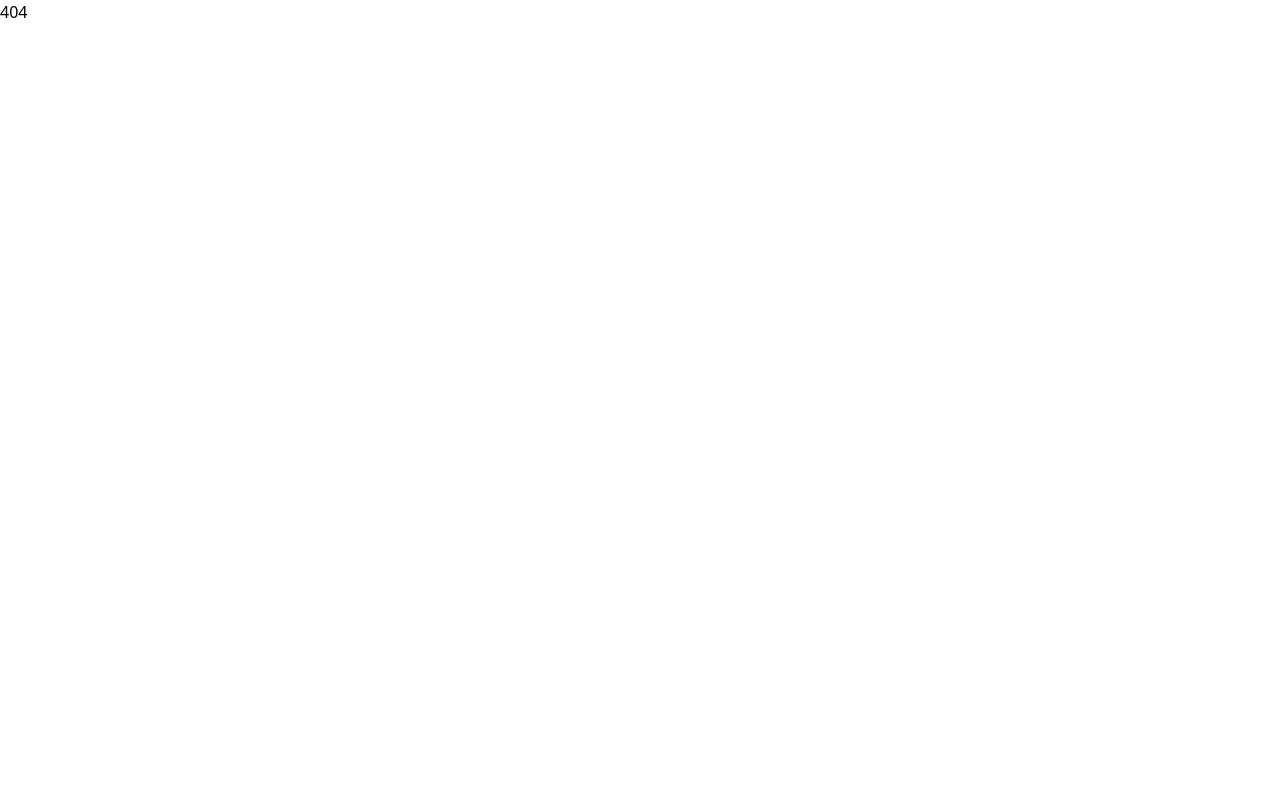
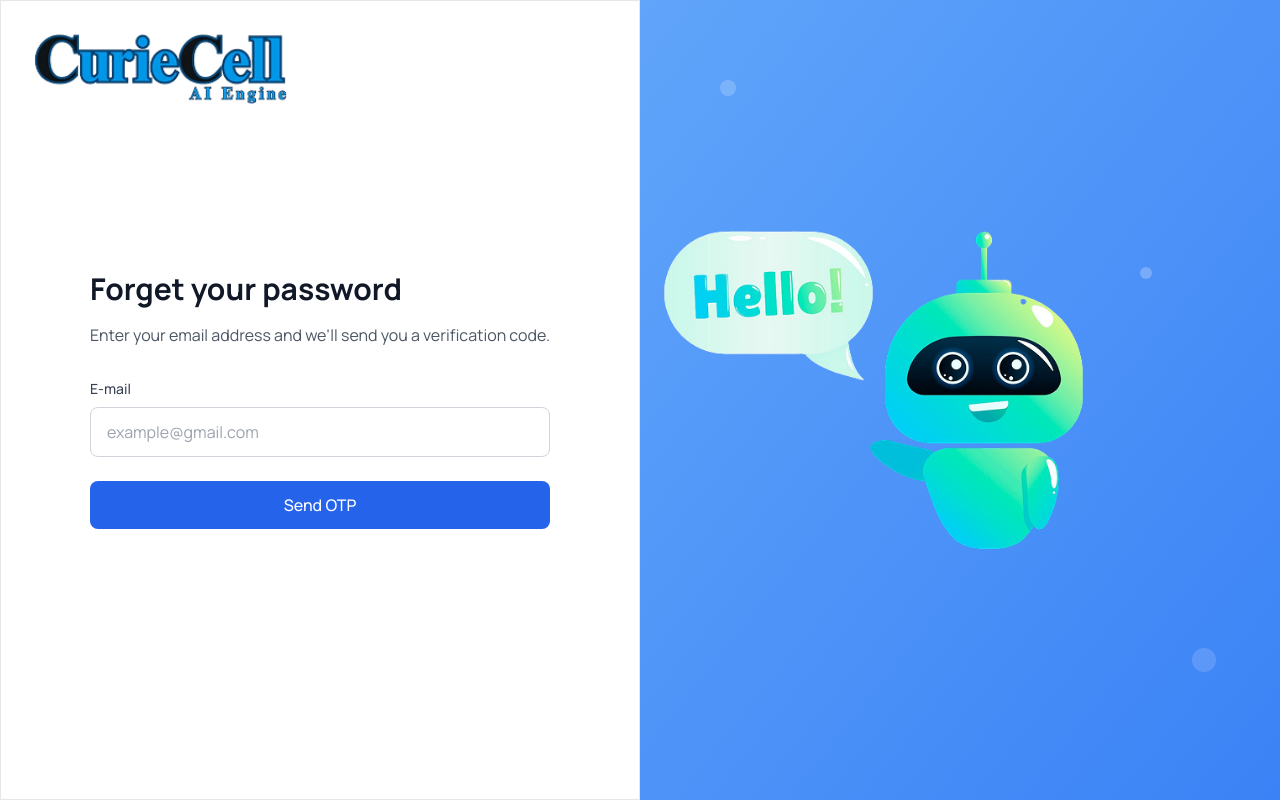
Before and after one commit to Sanjida-Khanam778/sidharth-multiai, a React (Vite) app: page /forget-password in a window 1280 px wide. Before the commit this address had no page. Built offline with nearby package versions, Linux system fonts and the light colour scheme.

Commit message:
add forget password page

```diff
--- a/src/Pages/Auth/SignIn.jsx
+++ b/src/Pages/Auth/SignIn.jsx
@@ -17,35 +17,33 @@ export default function SignInForm() {
   return (
     <div className="h-screen flex font-manrope  ">
       {/* Left Side - Sign In Form */}
-    <Link to="/">
-    <div className="mb-8 p-8 absolute">
-        <img src={logo} alt="logo" className="w-32 md:w-48 lg:w-64" />
-      </div>
-    </Link>
+      <Link to="/">
+        <div className="mb-8 p-8 absolute">
+          <img src={logo} alt="logo" className="w-32 md:w-48 lg:w-64" />
+        </div>
+      </Link>
       <div className="w-1/2 bg-white p-8 flex flex-col border justify-center">
-        <div className="w-full max-w-sm mx-auto">
+        <div className="w-10/12 mx-auto">
           {/* Logo */}
 
           {/* Sign In Header */}
-          <div className="mb-6">
-            <h2 className="text-4xl font-bold text-gray-900 mb-2">
-              Sign in
-            </h2>
-            <p className="text-sm text-gray-600">
-              Don't have an account?{" "}
-              <a href="#" className="text-primary hover:underline">
+          <div className="mb-8">
+            <h2 className="text-5xl font-bold text-gray-900 mb-8">Sign in</h2>
+            <p className=" text-gray-600 mb-4">
+              Don't have an account?
+              <Link to="/register" className="text-primary underline ml-1">
                 Create Now
-              </a>
+              </Link>
             </p>
           </div>
 
           {/* Form */}
-          <form onSubmit={handleSubmit} className="space-y-4">
+          <form onSubmit={handleSubmit} className="space-y-6">
             {/* Email Field */}
             <div>
               <label
                 htmlFor="email"
-                className="block text-sm font-medium text-gray-700 mb-1"
+                className="block  font-medium text-gray-700 mb-1"
               >
                 Email
               </label>
@@ -64,7 +62,7 @@ export default function SignInForm() {
             <div>
               <label
                 htmlFor="password"
-                className="block text-sm font-medium text-gray-700 mb-1"
+                className="block  font-medium text-gray-700 mb-1"
               >
                 Password
               </label>
@@ -120,14 +118,14 @@ export default function SignInForm() {
                 />
                 <label
                   htmlFor="remember-me"
-                  className="ml-2 block text-sm text-gray-700"
+                  className="ml-2 block  text-gray-700"
                 >
                   Remember me
                 </label>
               </div>
-              <a href="#" className="text-sm text-primary hover:underline">
+              <Link to="/forget-password" className=" text-primary hover:underline">
                 Forgot Password?
-              </a>
+              </Link>
             </div>
 
             {/* Sign In Button */}
--- a/src/Pages/Auth/SignUp.jsx
+++ b/src/Pages/Auth/SignUp.jsx
@@ -6,8 +6,7 @@ import { Eye, EyeOff } from "lucide-react";
 
 export default function SignUp() {
   const [showPassword, setShowPassword] = useState(false);
-  const [firstName, setFirstName] = useState("");
-  const [lastName, setLastName] = useState("");
+  const [fullName, setFullName] = useState("");
   const [email, setEmail] = useState("");
   const [password, setPassword] = useState("");
   const [rememberMe, setRememberMe] = useState(false);
@@ -15,8 +14,7 @@ export default function SignUp() {
   const handleSubmit = (e) => {
     e.preventDefault();
     console.log("Sign up attempted with:", {
-      firstName,
-      lastName,
+      fullName,
       email,
       password,
       rememberMe,
@@ -35,26 +33,23 @@ export default function SignUp() {
         <div className="w-10/12 mx-auto">
           {/* Logo */}
 
-          <div className="mb-8">
+          <div className="mb-6">
             <h1 className="text-3xl font-bold text-gray-900 mb-2">
               Welcome to BioQuery AI
             </h1>
             <p className="text-gray-600">
               Already have an account?
-              <button
-                onClick={() => onNavigate("signin")}
-                className="text-blue-600 hover:text-blue-700 font-medium ml-1"
-              >
+              <Link to="/login" className="text-primary hover:text-primary font-medium ml-1">
                 Sign In
-              </button>
+              </Link>
             </p>
           </div>
 
           <div className="mb-6">
-            <h2 className="text-xl font-semibold text-gray-900 mb-4">
+            <h2 className="text-xl font-semibold text-gray-900 mb-2">
               Create your account
             </h2>
-            <p className="text-gray-600 text-sm">
+            <p className="text-gray-600 ">
               Please enter your details to get started
             </p>
           </div>
@@ -88,26 +83,26 @@ export default function SignUp() {
             <div className="absolute inset-0 flex items-center">
               <div className="w-full border-t border-gray-300"></div>
             </div>
-            <div className="relative flex justify-center text-sm">
+            <div className="relative flex justify-center ">
               <span className="px-2 bg-white text-gray-500">OR</span>
             </div>
           </div>
 
           {/* Form */}
           <form className="space-y-4" onSubmit={handleSubmit}>
-            <label className="block text-sm font-medium text-gray-700 mb-2">
+            <label className="block  font-medium text-gray-700">
               Full Name
             </label>
             <input
               type="text"
-              value={firstName}
+              value={fullName}
               onChange={(e) => setFirstName(e.target.value)}
               placeholder="John Doe"
               className="w-full px-4 py-3 border border-gray-300 rounded-lg focus:ring-2 focus:ring-blue-500 focus:border-blue-500 outline-none"
             />
 
             <div>
-              <label className="block text-sm font-medium text-gray-700 mb-2">
+              <label className="block  font-medium text-gray-700 mb-2">
                 E-mail
               </label>
               <input
@@ -120,7 +115,7 @@ export default function SignUp() {
             </div>
 
             <div>
-              <label className="block text-sm font-medium text-gray-700 mb-2">
+              <label className="block  font-medium text-gray-700 mb-2">
                 Password
               </label>
               <div className="relative">
@@ -146,14 +141,14 @@ export default function SignUp() {
                 type="checkbox"
                 checked={rememberMe}
                 onChange={(e) => setRememberMe(e.target.checked)}
-                className="w-4 h-4 text-blue-600 border-gray-300 rounded focus:ring-blue-500"
+                className="w-4 h-4 text-primary border-gray-300 rounded focus:ring-blue-500"
               />
-              <span className="ml-2 text-sm text-gray-600">Remember me</span>
+              <span className="ml-2  text-gray-600">Remember me</span>
             </div>
 
             <button
               type="submit"
-              className="w-full bg-blue-600 text-white py-3 rounded-lg font-medium hover:bg-blue-700 transition-colors"
+              className="w-full bg-primary text-white py-3 rounded-lg font-medium hover:bg-primary transition-colors"
             >
               Register
             </button>
--- a/src/Routers/Router.jsx
+++ b/src/Routers/Router.jsx
@@ -4,6 +4,7 @@ import SignIn from "../Pages/Auth/SignIn";
 import SignUp from "../Pages/Auth/SignUp";
 import Home from "../Pages/Home/Home";
 import Features from "../components/Features/Features";
+import ForgetPass from "../components/ForgetPass/ForgetPass";
 
 export const router = createBrowserRouter([
   {
@@ -29,5 +30,9 @@ export const router = createBrowserRouter([
     path: "/register",
     element: <SignUp />,
   },
+  {
+    path: "/forget-password",
+    element: <ForgetPass />,
+  },
 
 ]);
--- a/src/components/Banner/Banner.jsx
+++ b/src/components/Banner/Banner.jsx
@@ -2,7 +2,7 @@ import React from "react";
 
 export default function Banner() {
   return (
-    <div className="h-[80vh] w-full mx-auto grid grid-cols-12 bg-[#F9FAFB] relative">
+    <div className="h-screen w-full mx-auto grid grid-cols-12 bg-[#F9FAFB] relative">
       <div className="col-span-7"></div>
       <div className="relative col-span-5 overflow-hidden w-full">
         {/* <div className="bg-blue-500 h-96 w-[1000px] absolute top-[0%] rotate-45"></div> */}
--- /dev/null
+++ b/src/components/ForgetPass/ForgetPass.jsx
@@ -0,0 +1,74 @@
+import { useState } from "react";
+import logo from "../../assets/images/logo.png";
+import robot from "../../assets/images/robot.png";
+import { Link } from "react-router-dom";
+
+export default function ForgetPass() {
+  const [showPassword, setShowPassword] = useState(false);
+  const [email, setEmail] = useState("");
+  const [password, setPassword] = useState("");
+  const [rememberMe, setRememberMe] = useState(false);
+
+  const handleSubmit = (e) => {
+    e.preventDefault();
+    console.log("Sign in attempted with:", { email, password, rememberMe });
+  };
+
+  return (
+    <div className="h-screen flex font-manrope  ">
+      {/* Left Side - Sign In Form */}
+      <Link to="/">
+        <div className="mb-8 p-8 absolute">
+          <img src={logo} alt="logo" className="w-32 md:w-48 lg:w-64" />
+        </div>
+      </Link>
+      <div className="w-1/2 bg-white p-8 flex flex-col border justify-center">
+      <div className="max-w-lg mx-auto">
+      <div className="mb-8">
+          <h1 className="text-3xl font-bold text-gray-900 mb-4">
+            Forget your password
+          </h1>
+          <p className="text-gray-600">
+            Enter your email address and we'll send you a verification code.
+          </p>
+        </div>
+
+        <form className="space-y-6">
+          <div>
+            <label className="block text-sm font-medium text-gray-700 mb-2">
+              E-mail
+            </label>
+            <input
+              type="email"
+              value={email}
+              onChange={(e) => setEmail(e.target.value)}
+              placeholder="example@gmail.com"
+              className="w-full px-4 py-3 border border-gray-300 rounded-lg focus:ring-2 focus:ring-blue-500 focus:border-blue-500 outline-none"
+            />
+          </div>
+
+          <button
+            type="submit"
+            onClick={() => onNavigate("verify")}
+            className="w-full bg-blue-600 text-white py-3 rounded-lg font-medium hover:bg-blue-700 transition-colors"
+          >
+            Send OTP
+          </button>
+        </form>
+      </div>
+      </div>
+
+      {/* Right Side - Robot Illustration */}
+      <div className="w-1/2 bg-gradient-to-br from-blue-400 to-primary flex items-center justify-center relative overflow-hidden">
+        <div className="relative"></div>
+        <div className="">
+          <img src={robot} alt="robot" className="w-full h-full object-cover" />
+        </div>
+        {/* Background Decorative Elements */}
+        <div className="absolute top-20 left-20 w-4 h-4 bg-white bg-opacity-20 rounded-full"></div>
+        <div className="absolute bottom-32 right-16 w-6 h-6 bg-white bg-opacity-15 rounded-full"></div>
+        <div className="absolute top-1/3 right-32 w-3 h-3 bg-white bg-opacity-25 rounded-full"></div>
+      </div>
+    </div>
+  );
+}
--- a/src/components/Navbar/Navbar.jsx
+++ b/src/components/Navbar/Navbar.jsx
@@ -3,7 +3,7 @@ import logo from "../../assets/images/logo.png";
 import { Link } from "react-router-dom";
 const Navbar = () => {
   return (
-    <nav className="bg-white shadow-sm border-b border-gray-100 py-3">
+    <nav className="bg-white shadow-sm border-b border-gray-100 py-3 sticky top-0 z-50">
       <div className="w-10/12 mx-auto">
         <div className="flex justify-between items-center">
           {/* Logo */}
--- /dev/null
+++ b/src/components/VarifyOTP/VarifyOTP.jsx
@@ -0,0 +1,74 @@
+import { useState } from "react";
+import logo from "../../assets/images/logo.png";
+import robot from "../../assets/images/robot.png";
+import { Link } from "react-router-dom";
+
+export default function VarifyOTP() {
+  const [showPassword, setShowPassword] = useState(false);
+  const [email, setEmail] = useState("");
+  const [password, setPassword] = useState("");
+  const [rememberMe, setRememberMe] = useState(false);
+
+  const handleSubmit = (e) => {
+    e.preventDefault();
+    console.log("Sign in attempted with:", { email, password, rememberMe });
+  };
+
+  return (
+    <div className="h-screen flex font-manrope  ">
+      {/* Left Side - Sign In Form */}
+      <Link to="/">
+        <div className="mb-8 p-8 absolute">
+          <img src={logo} alt="logo" className="w-32 md:w-48 lg:w-64" />
+        </div>
+      </Link>
+      <div className="w-1/2 bg-white p-8 flex flex-col border justify-center">
+      <div className="max-w-lg mx-auto">
+      <div className="mb-8">
+          <h1 className="text-3xl font-bold text-gray-900 mb-4">
+            Forget your password
+          </h1>
+          <p className="text-gray-600">
+            Enter your email address and we'll send you a verification code.
+          </p>
+        </div>
+
+        <form className="space-y-6">
+          <div>
+            <label className="block text-sm font-medium text-gray-700 mb-2">
+              E-mail
+            </label>
+            <input
+              type="email"
+              value={email}
+              onChange={(e) => setEmail(e.target.value)}
+              placeholder="example@gmail.com"
+              className="w-full px-4 py-3 border border-gray-300 rounded-lg focus:ring-2 focus:ring-blue-500 focus:border-blue-500 outline-none"
+            />
+          </div>
+
+          <button
+            type="submit"
+            onClick={() => onNavigate("verify")}
+            className="w-full bg-blue-600 text-white py-3 rounded-lg font-medium hover:bg-blue-700 transition-colors"
+          >
+            Send OTP
+          </button>
+        </form>
+      </div>
+      </div>
+
+      {/* Right Side - Robot Illustration */}
+      <div className="w-1/2 bg-gradient-to-br from-blue-400 to-primary flex items-center justify-center relative overflow-hidden">
+        <div className="relative"></div>
+        <div className="">
+          <img src={robot} alt="robot" className="w-full h-full object-cover" />
+        </div>
+        {/* Background Decorative Elements */}
+        <div className="absolute top-20 left-20 w-4 h-4 bg-white bg-opacity-20 rounded-full"></div>
+        <div className="absolute bottom-32 right-16 w-6 h-6 bg-white bg-opacity-15 rounded-full"></div>
+        <div className="absolute top-1/3 right-32 w-3 h-3 bg-white bg-opacity-25 rounded-full"></div>
+      </div>
+    </div>
+  );
+}
```
